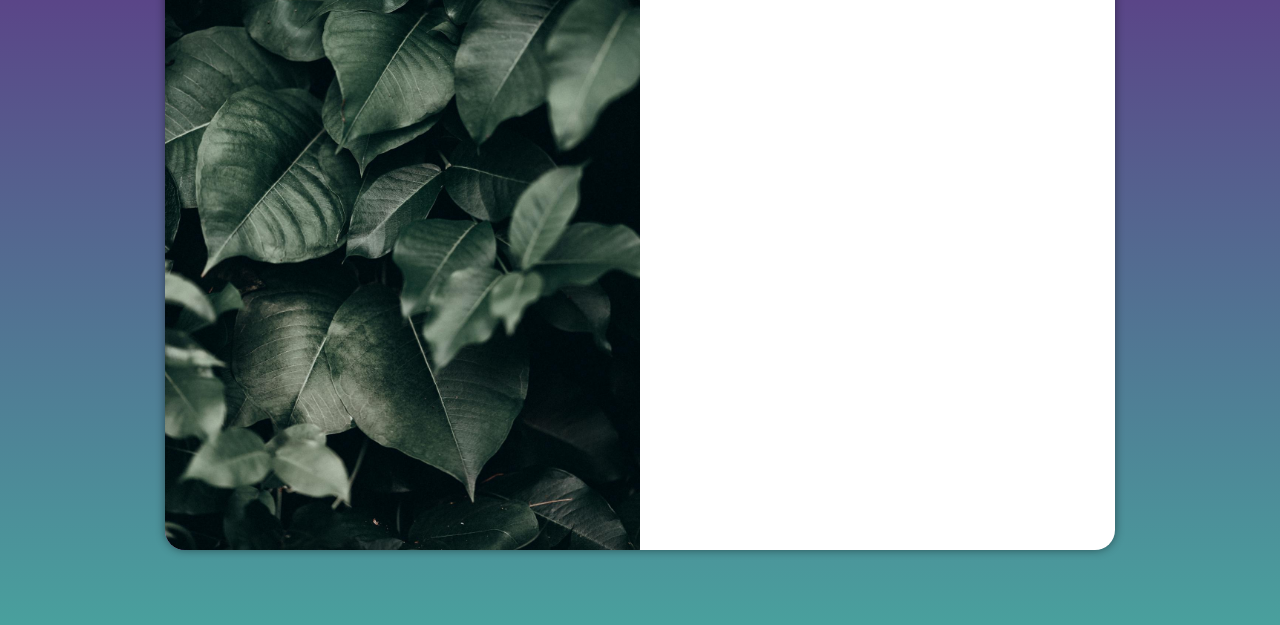
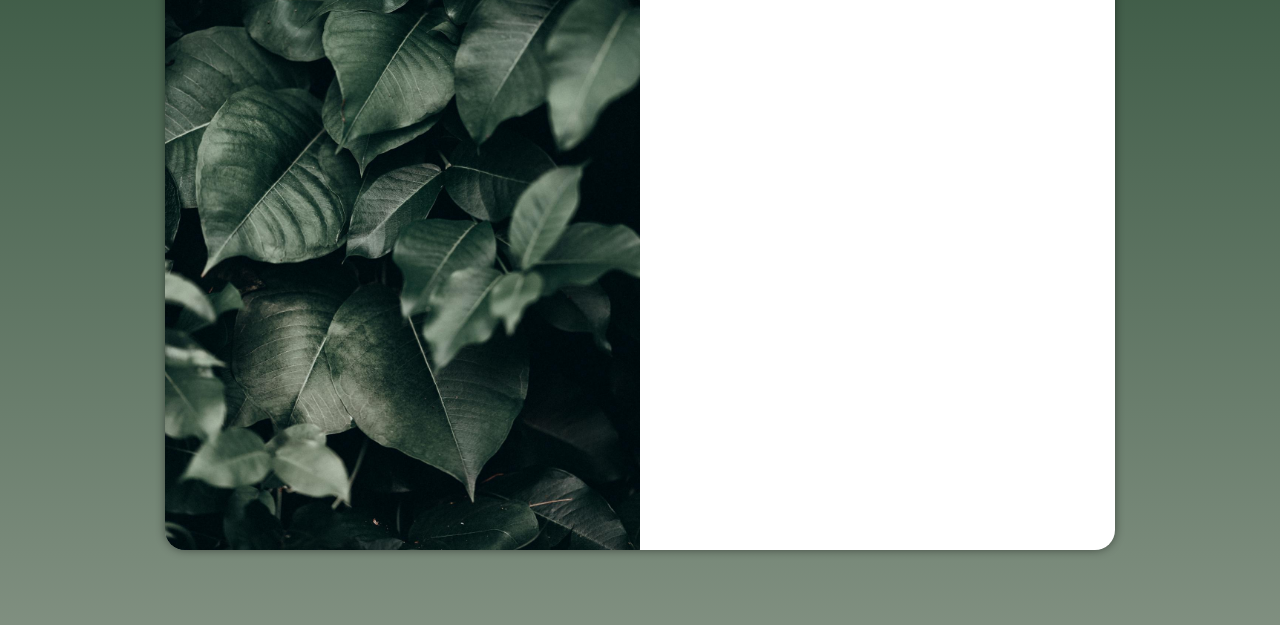
Before and after one commit to MarceloSouza0/projeto-login, a plain HTML site: page index.html in a window 1280 px wide. Shown: the part 175-800 px from the top of the page. Drawn offline with Linux system fonts and the light colour scheme.

Commit message:
mudança nas cores

```diff
--- a/estilos/media-query.css
+++ b/estilos/media-query.css
@@ -3,7 +3,7 @@
 @media screen and (min-width: 768px) and (max-width: 992px) {
 
     body {
-        background-image: linear-gradient(to top, #49a09d, #5f2c82);
+        background-image: linear-gradient(to top, #ece5df6c, #30503A);
     }
 
     section#login {
@@ -24,7 +24,7 @@
 
 @media screen and (min-width: 992px) {
     body {
-        background-image: linear-gradient(to top, #49a09d, #5f2c82);
+        background-image: linear-gradient(to top, #ece5df6c, #30503A);
     }
 
     section#login {
--- a/estilos/style.css
+++ b/estilos/style.css
@@ -15,7 +15,7 @@
 }
 
 body, html {
-    background-color: #5f2c82;
+    background-color: #30503A;
     height: 100vh;
     width: 100vw;
 }
@@ -45,7 +45,7 @@ section#login {
 
 section#login > div#imagem {
     display: block;
-    background: #5f2c82 url(../imagens/folhas.jpg);
+    background: #30503A url(../imagens/folhas.jpg);
     background-size: cover;
     background-position: left bottom;
     height: 230px;
```
